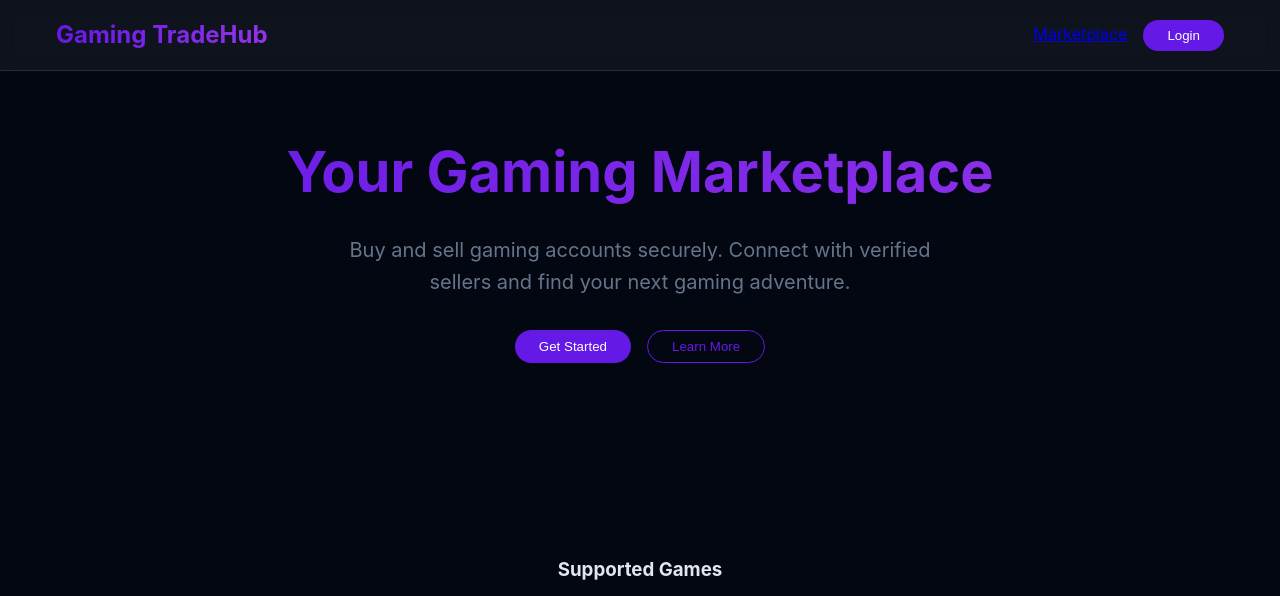
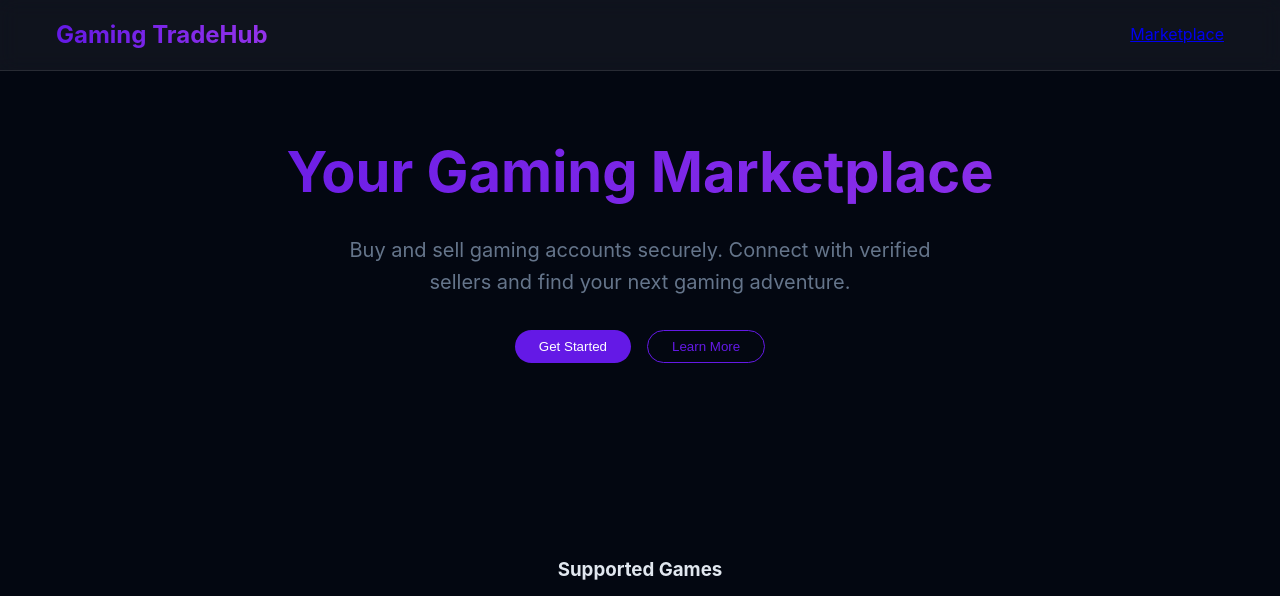
Before and after one commit to Surasss23/Gaming-TradeHub, a plain HTML site: page index.html in a window 1280 px wide. Shown: the top 596 px of the page. Drawn offline with Linux system fonts and the light colour scheme; no server answers.

Commit message:
Update index.html

```diff
--- a/index.html
+++ b/index.html
@@ -14,7 +14,7 @@
             <a href="#" class="logo">Gaming TradeHub</a>
             <div class="nav-links">
                 <a href="#marketplace" class="nav-link">Marketplace</a>
-                <button id="authButton" class="btn btn-primary">Login</button>
+
             </div>
         </div>
     </nav>
```
